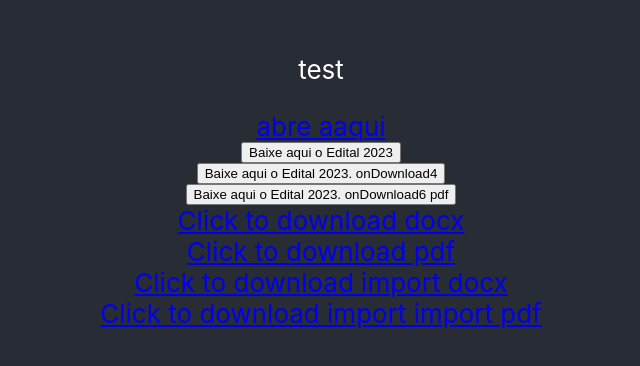
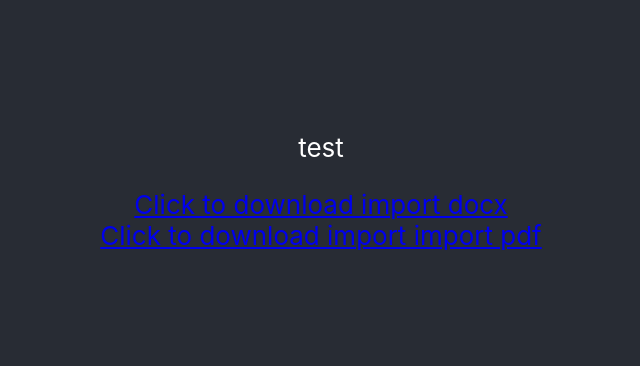
Before and after one commit to Evymendes/favela-parque, a React (Create React App) app: page / in a window 1280 px wide. Shown: the part 222-588 px from the top of the page, without its empty margins (319-959 px from the left). Built offline with nearby package versions, Linux system fonts and the light colour scheme.

Commit message:
Hotfix test pdf

```diff
--- a/src/App.js
+++ b/src/App.js
@@ -49,22 +49,7 @@ function App() {
         <p>
           test
         </p>
-        <a href="./files/EditalDeAcessoARecursos2023.docx" target="_blank">abre aaqui</a>
-        <button onClick={onButtonClick}>
-          Baixe aqui o Edital 2023
-          {/* não vai mais baixar o edital e sim abrir no próprio site */}
-        </button>
-        <button onClick={onDownload4}>
-          Baixe aqui o Edital 2023.   onDownload4
-          {/* não vai mais baixar o edital e sim abrir no próprio site */}
-        </button>
-        <button onClick={onDownload6}>
-          Baixe aqui o Edital 2023.   onDownload6 pdf
-          {/* não vai mais baixar o edital e sim abrir no próprio site */}
-        </button>
 
-        <a href='./files/EditalDeAcessoARecursos2023.docx' download>Click to download docx</a>
-        <a href='./files/DiagnosticoSocioambientalParticipativo.pdf' download>Click to download  pdf</a>
         <a href={filedocx} download>Click to download import docx</a>
         <a href={filepdf} download>Click to download import import pdf</a>
       </header>
```
